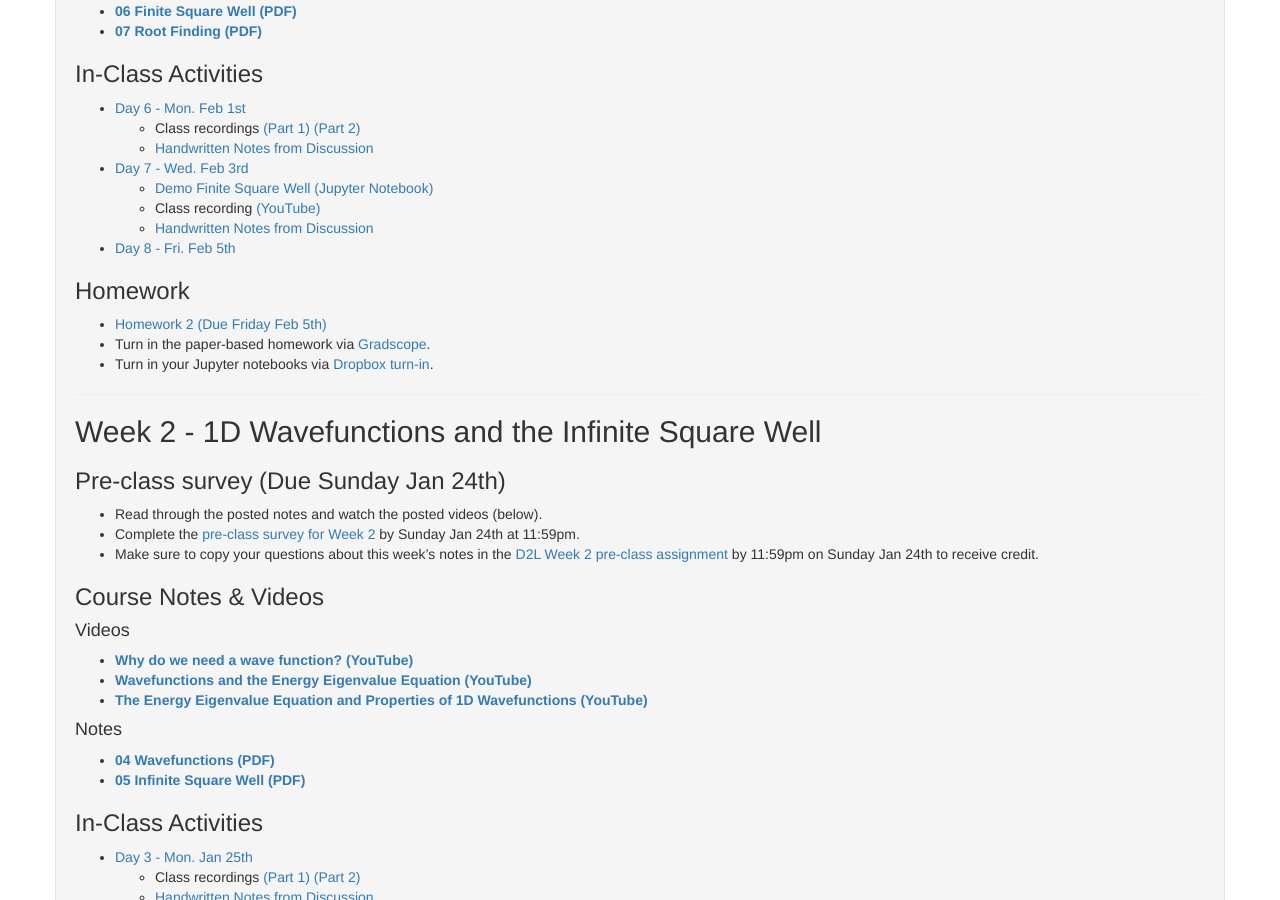
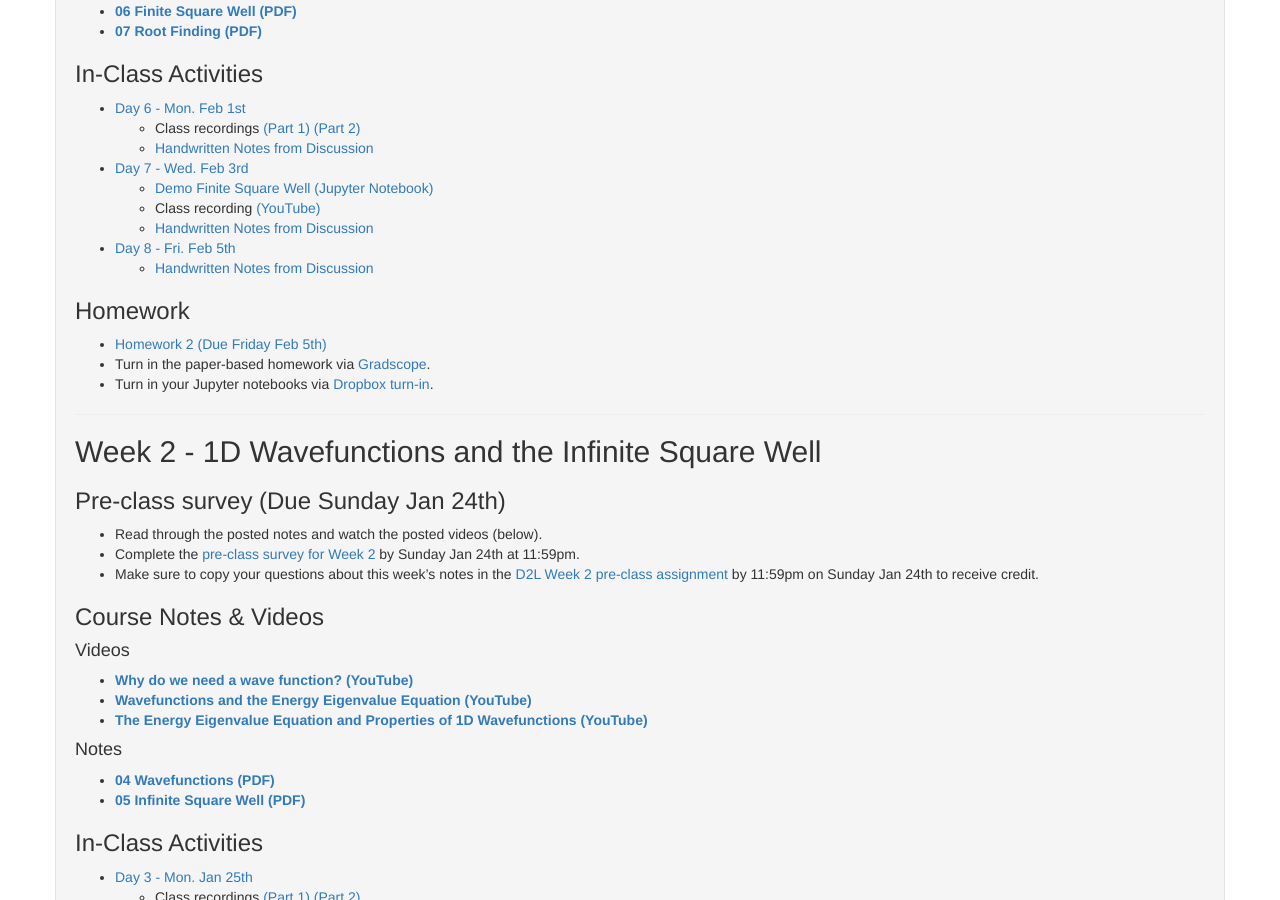
Before and after one commit to dannycab/phy472msu_s2021, a Jekyll site: the page built from notes/index.md, in a window 1280 px wide and 900 px high, scrolled down 1175 px. Built offline with Jekyll 4.4.1, drawn with Linux system fonts in a browser that asks for light colours.

Commit message:
updated with day 8 notes

```diff
--- a/notes/index.md
+++ b/notes/index.md
@@ -73,6 +73,7 @@ use_math: true
   * Class recording [(YouTube)](https://www.youtube.com/watch?v=6YVkvnjak5s)
   * [Handwritten Notes from Discussion](./in-class/Day_7.pdf)
 * [Day 8 - Fri. Feb 5th](./in-class/day8.html)
+  * [Handwritten Notes from Discussion](./in-class/Day_8.pdf)
 
 ### Homework
 
```
Also changed, not shown: 1 other file.
